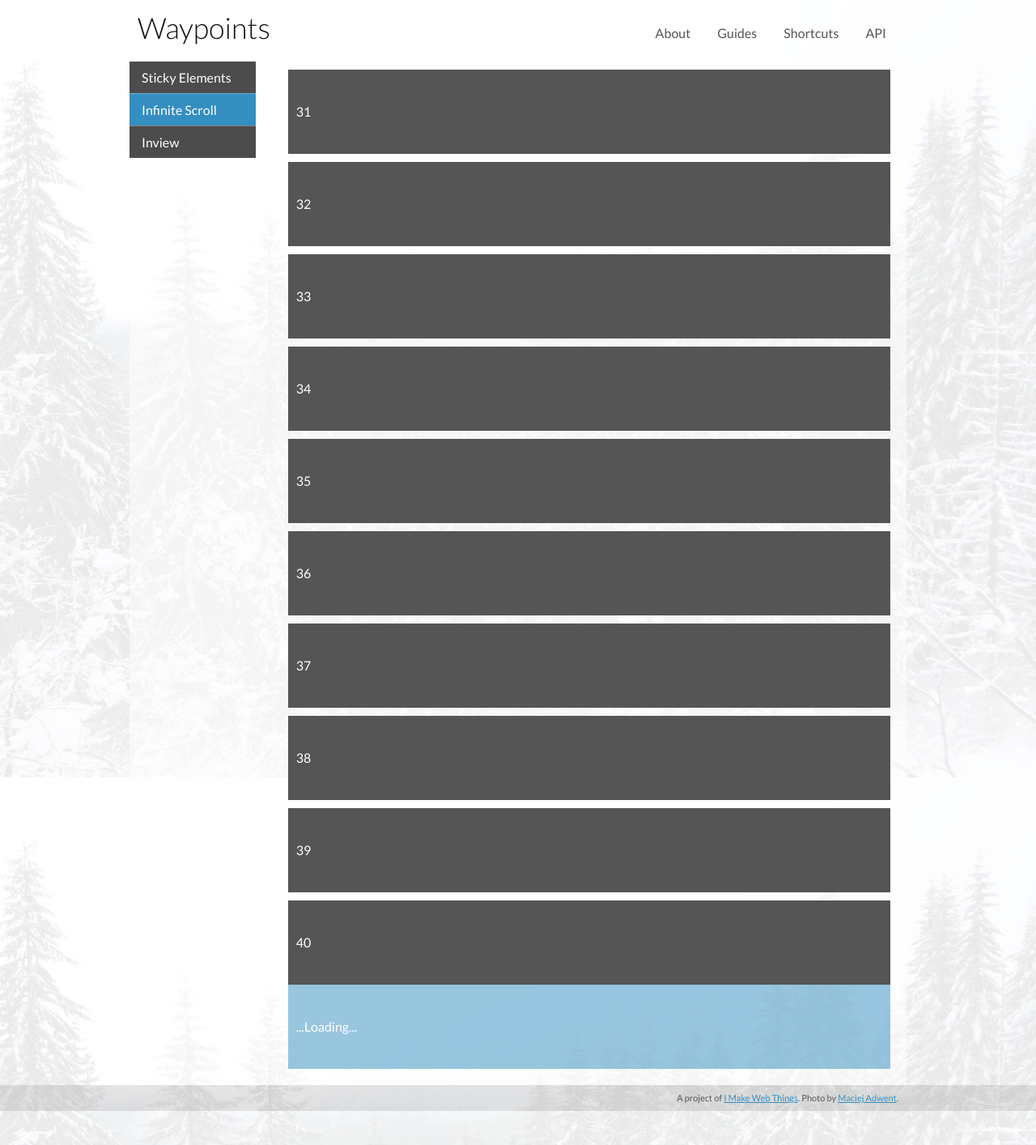
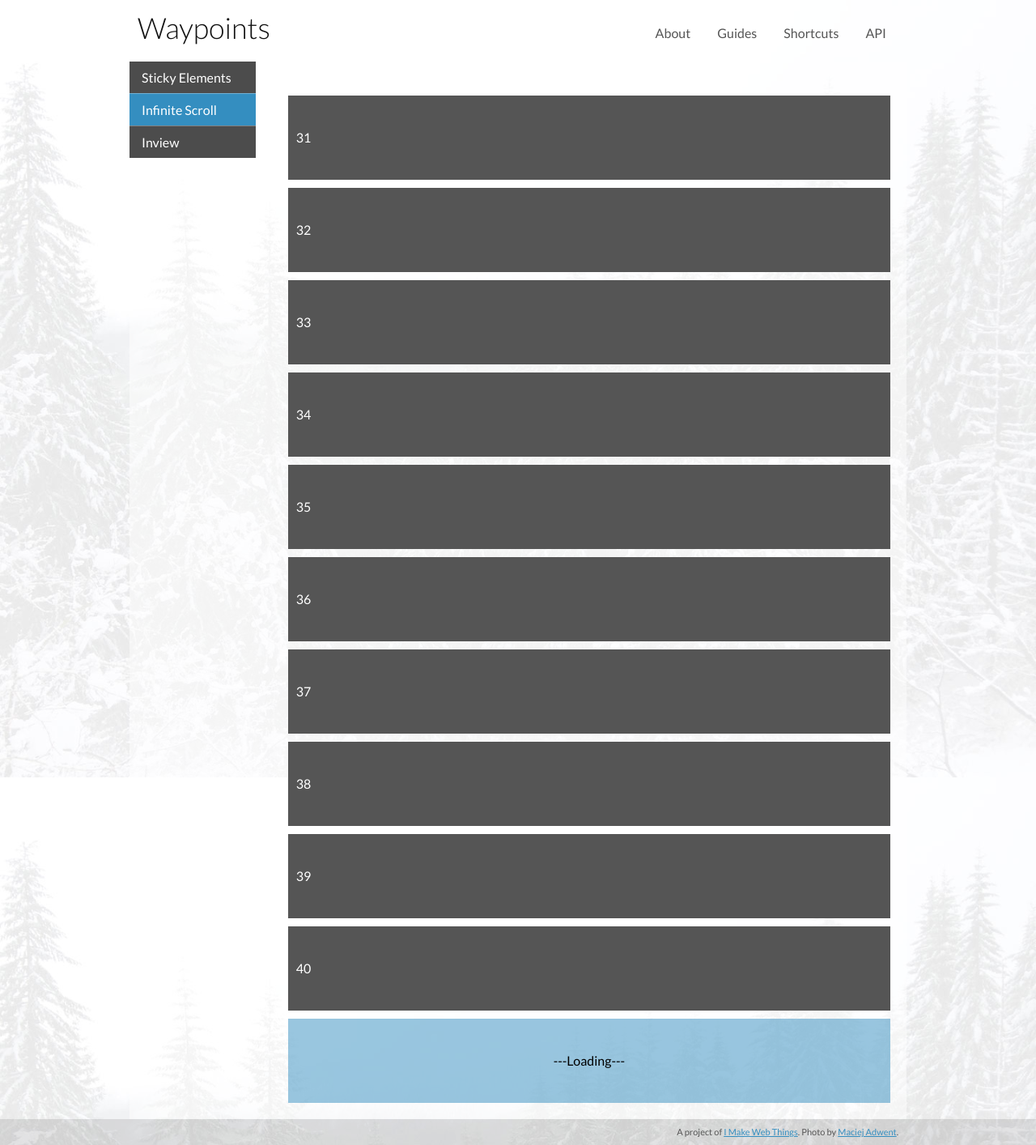
Before and after one commit to imakewebthings/waypoints, a Jekyll site: the page built from shortcuts/infinite-scroll/page4.html, in a window 1280 px wide. Shown: the whole page at 81% size. Built offline with Jekyll 4.4.1, drawn with Linux system fonts in a browser that asks for light colours; nearby versions of some CDN libraries.

```diff
--- a/css/styles.css
+++ b/css/styles.css
@@ -1067,13 +1067,16 @@ article {
   padding-top: 90px; }
 
 .infinite-container {
-  padding: 10px; }
+  padding: 10px;
+  margin-top: 32px; }
   .infinite-container:after {
-    content: '...Loading...';
+    content: '---Loading---';
     display: block;
     background: rgba(52, 142, 192, 0.5);
-    color: #fff;
-    padding: 40px 10px; }
+    color: #000;
+    padding: 40px 10px;
+    margin-top: 10px;
+    text-align: center; }
 
 .infinite-item {
   background: #555;
```
Also changed, not shown: _scss/_shortcuts.scss (+5 -2 lines), api/context-option/index.html (+10 -0 lines).
